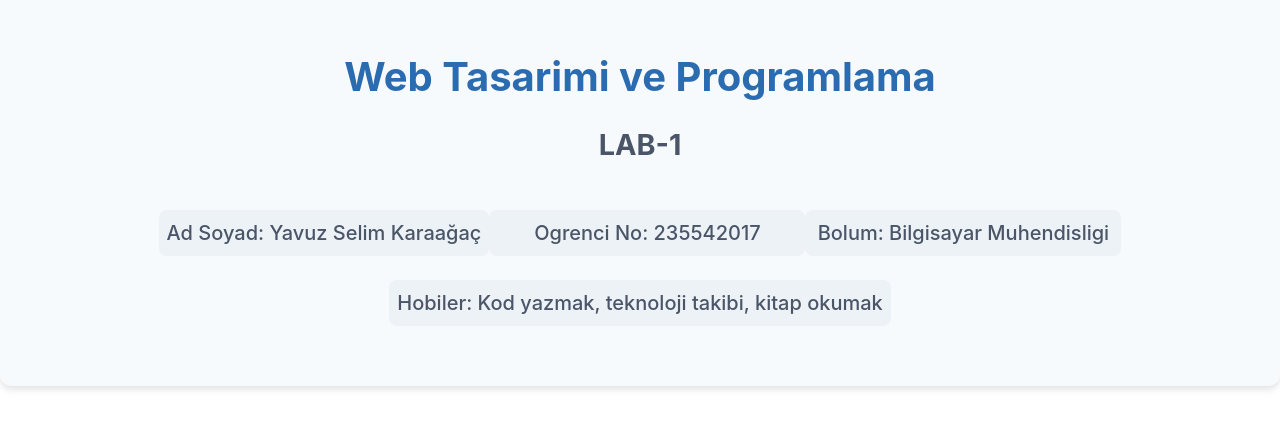
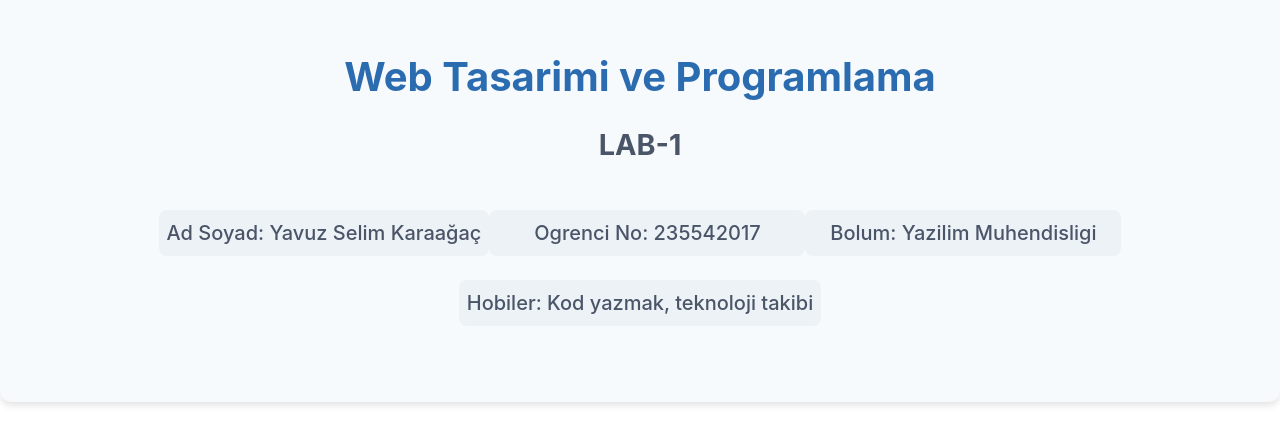
Before and after one commit to yavuzskaraagac/web_lab_uygulamalari, a React (Vite) app: page / in a window 1280 px wide. Shown: the part 217-662 px from the top of the page. Built offline with nearby package versions, Linux system fonts and the light colour scheme.

Commit message:
style: update page styling and layout

```diff
--- a/src/App.css
+++ b/src/App.css
@@ -1,7 +1,7 @@
 #root {
   max-width: 1280px;
   margin: 0 auto;
-  padding: 3rem;
+  padding: 4rem;
   text-align: center;
   background-color: #f7fafc;
   border-radius: 12px;
--- a/src/App.tsx
+++ b/src/App.tsx
@@ -7,8 +7,8 @@ function App() {
       <h2>LAB-1</h2>
       <p>Ad Soyad: Yavuz Selim Karaağaç</p>
       <p>Ogrenci No: 235542017</p>
-      <p>Bolum: Bilgisayar Muhendisligi</p>
-      <p>Hobiler: Kod yazmak, teknoloji takibi, kitap okumak</p>
+      <p>Bolum: Yazilim Muhendisligi</p>
+      <p>Hobiler: Kod yazmak, teknoloji takibi</p>
     </div>
   )
 }
```
